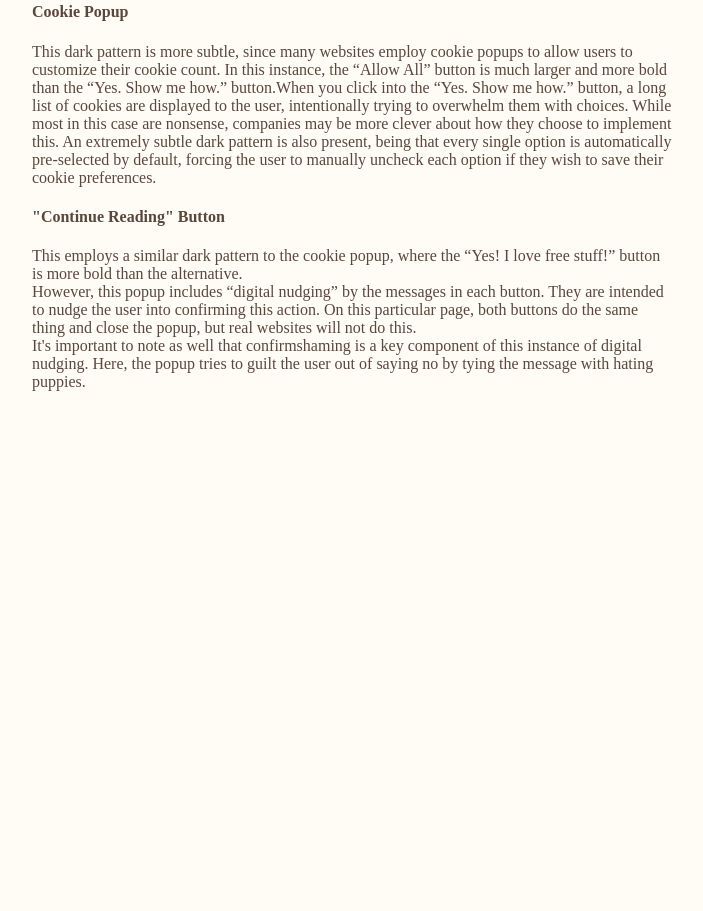
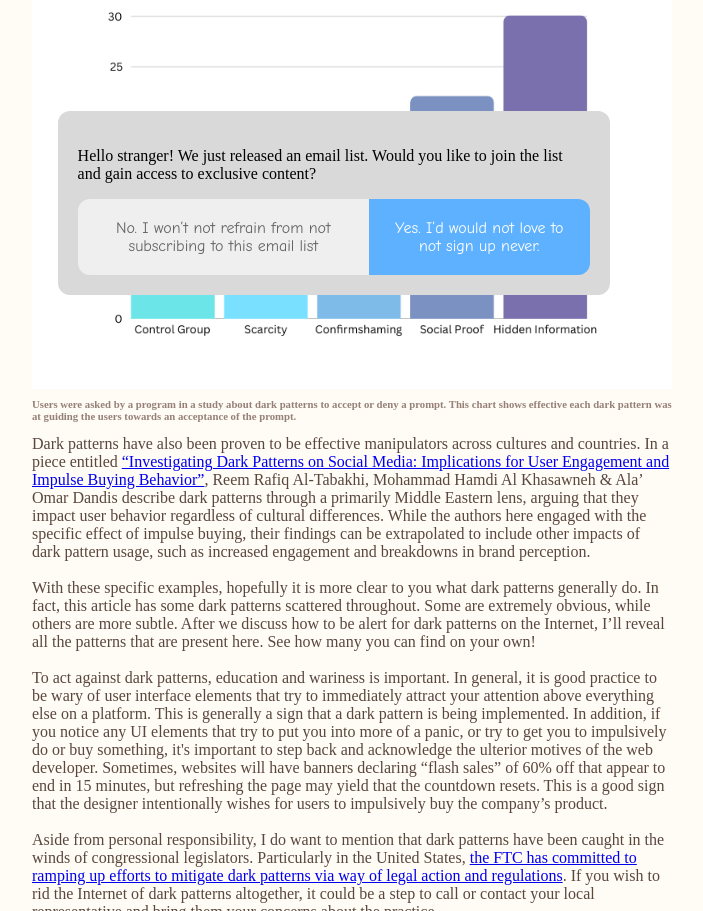
Before and after one commit to millercharlie/dark-patterns.github.io, a website: page index.html in a window 1280 px wide. Shown: the part 1889-2800 px from the top of the page, without its empty margins (288-991 px from the left). Before the commit the page ends 2296 px from the top, so only its background shows below. Drawn offline with Linux system fonts and the light colour scheme.

Commit message:
Add Images and Include Final Draft

```diff
--- a/index.html
+++ b/index.html
@@ -68,9 +68,6 @@
         <button class="download-btn" onClick="closeElement('.popup-container')">Yes! I love free stuff!</button>
     </div>
 </div>
-<!--<div class="ad-container">-->
-<!--    <img class="ad-img" src="assets/ad.png" alt="Fake Advertisement" />-->
-<!--</div>-->
 <div class="popup-container low">
     <p class="comic-sans-lmao">Hello stranger! We just released an email list. Would you like to join the list and gain access to exclusive content?</p>
     <div class="side-btns-nogap">
@@ -86,29 +83,46 @@
     <p class="article-text">
         There are over 1.1 billion websites on the Internet. Assuming website creators wish to monetize their platform, the attention of any viewers suddenly has a monetary value, as competition for it is fierce. Some platforms, such as Instagram and TikTok have chosen to develop costly machine learning algorithms to retain the attention of users on their platform for more ad impressions. Other developers who rely on subscriptions may choose a more nefarious solution to this problem. They use dark patterns, which are user interface elements that are intentionally designed to psychologically manipulate users into performing particular actions on a platform. But what forms can these “patterns” take? How can you recognize these UI elements and combat them? Here, we’ll highlight specific dark patterns to equip you with the tools to recognize and fight against them.
 
-Dark patterns take many shapes, but there are a few categories of general patterns that unethical designers will employ in their products. One such example is “confirmshaming”. This is the practice of designers deceptively guilting the user out of confirming an action that goes against the platform’s intent. For instance, when opting out of email subscriptions, a company that relies on such subscriptions may try to prevent users from unsubscribing by mentioning how many deals they’re missing out on by leaving. This can have the effect of manipulating users into retaining their subscription when they otherwise would not have.
+        Dark patterns take many shapes, but there are a few categories of general patterns that unethical designers will employ in their products. One such example is “confirmshaming”. This is the practice of designers deceptively guilting the user out of confirming an action that goes against the platform’s intent. For instance, when opting out of email subscriptions, a company that relies on such subscriptions may try to prevent users from unsubscribing by mentioning how many deals they’re missing out on by leaving. This can have the effect of manipulating users into retaining their subscription when they otherwise would not have.
+    </p>
+    <img src="assets/confirmshaming.png" alt="Confirmshaming Example" class="header-img" />
+    <h6>"Confirmshaming" in practice by Michaels. Here, they try to guilt the user into retaining their email subscription using certain messaging.</h6>
+    <p class="article-text">
+        Another dark pattern is “digital nudging”, although I concede this is a very general category that can apply to many dark patterns. Digital nudging employs UI elements to subtly convince users to perform desirable actions on a platform. One such example could be websites that have an extremely large and bold “download” button while the “cancel” button is more hidden in a smaller font. Users’ eyes would be immediately drawn to the “download” button, which may subtly convince them to download the item. Another would be social proof, or the usage of a bandwagon effect to convince users to proceed with an action.
 
-Another dark pattern is “digital nudging”, although I concede this is a very general category that can apply to many dark patterns. Digital nudging employs UI elements to subtly convince users to perform desirable actions on a platform. One such example could be websites that have an extremely large and bold “download” button while the “cancel” button is more hidden in a smaller font. Users’ eyes would be immediately drawn to the “download” button, which may subtly convince them to download the item. Another would be social proof, or the usage of a bandwagon effect to convince users to proceed with an action.
+        It’s important to note that dark patterns have varying levels of effectiveness. Based on experiments run by <a href="https://academic.oup.com/jla/article/13/1/43/6180579">Jamie Luguri and Lior Jacob Strahilevitz</a>, hidden information, social proof, and trick questions were effective in guiding consumer behavior.
+    </p>
+    <img src="assets/acceptance.png" alt="User Acceptance Chart" class="header-img" />
+    <h6>Users were asked by a program in a study about dark patterns to accept or deny a prompt. This chart shows effective each dark pattern was at guiding the users towards an acceptance of the prompt.</h6>
+<p class="article-text">
+        Dark patterns have also been proven to be effective manipulators across cultures and countries. In a piece entitled <a href="https://www.tandfonline.com/doi/full/10.1080/15332861.2024.2403054">“Investigating Dark Patterns on Social Media: Implications for User Engagement and Impulse Buying Behavior”</a>, Reem Rafiq Al-Tabakhi, Mohammad Hamdi Al Khasawneh & Ala’ Omar Dandis describe dark patterns through a primarily Middle Eastern lens, arguing that they impact user behavior regardless of cultural differences. While the authors here engaged with the specific effect of impulse buying, their findings can be extrapolated to include other impacts of dark pattern usage, such as increased engagement and breakdowns in brand perception.
 
-It’s important to note that dark patterns have varying levels of effectiveness. Based on experiments run by <a href="https://academic.oup.com/jla/article/13/1/43/6180579">Jamie Luguri and Lior Jacob Strahilevitz</a>, hidden information, social proof, and trick questions were effective in guiding consumer behavior.
+        With these specific examples, hopefully it is more clear to you what dark patterns generally do. In fact, this article has some dark patterns scattered throughout. Some are extremely obvious, while others are more subtle. After we discuss how to be alert for dark patterns on the Internet, I’ll reveal all the patterns that are present here. See how many you can find on your own!
 
-With these specific examples, hopefully it is more clear to you what dark patterns generally do. In fact, this article has some dark patterns scattered throughout. Some are extremely obvious, while others are more subtle. After we discuss how to be alert for dark patterns on the Internet, I’ll reveal all the patterns that are present here. See how many you can find on your own!
+        To act against dark patterns, education and wariness is important. In general, it is good practice to be wary of user interface elements that try to immediately attract your attention above everything else on a platform. This is generally a sign that a dark pattern is being implemented. In addition, if you notice any UI elements that try to put you into more of a panic, or try to get you to impulsively do or buy something, it's important to step back and acknowledge the ulterior motives of the web developer. Sometimes, websites will have banners declaring “flash sales” of 60% off that appear to end in 15 minutes, but refreshing the page may yield that the countdown resets. This is a good sign that the designer intentionally wishes for users to impulsively buy the company’s product.
 
-To act against dark patterns, education and wariness is important. In general, it is good practice to be wary of user interface elements that try to immediately attract your attention above everything else on a platform. This is generally a sign that a dark pattern is being implemented. In addition, if you notice any UI elements that try to put you into more of a panic, or try to get you to impulsively do or buy something, it's important to step back and acknowledge the ulterior motives of the web developer. Sometimes, websites will have banners declaring “flash sales” of 60% off that appear to end in 15 minutes, but refreshing the page may yield that the countdown resets. This is a good sign that the designer intentionally wishes for users to impulsively buy the company’s product.
+        Aside from personal responsibility, I do want to mention that dark patterns have been caught in the winds of congressional legislators. Particularly in the United States, <a href="https://www.ftc.gov/news-events/news/press-releases/2021/10/ftc-ramp-enforcement-against-illegal-dark-patterns-trick-or-trap-consumers-subscriptions">the FTC has committed to ramping up efforts to mitigate dark patterns via way of legal action and regulations</a>. If you wish to rid the Internet of dark patterns altogether, it could be a step to call or contact your local representative and bring them your concerns about the practice.
 
-Ultimately, though, I do admit it is extremely difficult to be wary of all dark patterns. Some can be very obvious, such as those flash sale banners I mentioned earlier. Others, such as checkboxes having pre-selected options that favor the company, are much more subtle and clever. I do hope though that you are more aware of a few forms these elements can take, and I hope you can explore the Internet safely without inadvertently submitting to a web platform’s desire for your attention and money.
-
-Now, though, I’ll list all the dark patterns I have built into this webpage. Some elements will have multiple dark patterns each. See how many you noticed!
+        Ultimately, though, I do admit it is extremely difficult to be wary of all dark patterns. Some can be very obvious, such as those flash sale banners I mentioned earlier. Others, such as checkboxes having pre-selected options that favor the company, are much more subtle and clever. I do hope though that you are more aware of a few forms these elements can take, and I hope you can explore the Internet safely without inadvertently submitting to a web platform’s desire for your attention and money. Now, though, I’ll list all the dark patterns I have built into this webpage. Some elements will have multiple dark patterns each. See how many you noticed!
 </p>
 <h4>“Sale” Banner</h4>
-<p class="article-text">This element proclaims a sale is ending in 10 minutes and urges the user to act quickly, but is a complete lie. Refreshing the page will reset the countdown.
-A small yellow “X” button is visible, but it is very small and blends in with the background of the banner, making it difficult to remove</p>
+<p class="article-text">
+    This element proclaims a sale is ending in 10 minutes and urges the user to act quickly, but is a complete lie. Refreshing the page will reset the countdown.
+A small yellow “X” button is visible, but it is very small and blends in with the background of the banner, making it difficult to remove
+</p>
 <h4>Cookie Popup</h4>
-<p class="article-text">This dark pattern is more subtle, since many websites employ cookie popups to allow users to customize their cookie count. In this instance, the “Allow All” button is much larger and more bold than the “Yes. Show me how.” button.When you click into the “Yes. Show me how.” button, a long list of cookies are displayed to the user, intentionally trying to overwhelm them with choices. While most in this case are nonsense, companies may be more clever about how they choose to implement this. An extremely subtle dark pattern is also present, being that every single option is automatically pre-selected by default, forcing the user to manually uncheck each option if they wish to save their cookie preferences.</p>
+<p class="article-text">
+    This dark pattern is more subtle, since many websites employ cookie popups to allow users to customize their cookie count. In this instance, the “Allow All” button is much larger and more bold than the “Yes. Show me how.” button.
+
+    When you click into the “Yes. Show me how.” button, a long list of cookies are displayed to the user, intentionally trying to overwhelm them with choices. While most in this case are nonsense, companies may be more clever about how they choose to implement this. An extremely subtle dark pattern is also present, being that every single option is automatically pre-selected by default, forcing the user to manually uncheck each option if they wish to save their cookie preferences.
+</p>
 <h4>"Continue Reading" Button</h4>
-<p class="article-text">This employs a similar dark pattern to the cookie popup, where the “Yes! I love free stuff!” button is more bold than the alternative.
-However, this popup includes “digital nudging” by the messages in each button. They are intended to nudge the user into confirming this action. On this particular page, both buttons do the same thing and close the popup, but real websites will not do this.
-It's important to note as well that confirmshaming is a key component of this instance of digital nudging. Here, the popup tries to guilt the user out of saying no by tying the message with hating puppies.
+<p class="article-text">
+    This employs a similar dark pattern to the cookie popup, where the “Yes! I love free stuff!” button is more bold than the alternative. However, this popup includes “digital nudging” by the messages in each button. They are intended to nudge the user into confirming this action. On this particular page, both buttons do the same thing and close the popup, but real websites will not do this. It's important to note as well that confirmshaming is a key component of this instance of digital nudging. Here, the popup tries to guilt the user out of saying no by tying the message with hating puppies.
+</p>
+<h4>"Email List" Popup</h4>
+<p class="article-text">
+    This popup uses a different dark pattern from the other popups described here. The text doesn’t try to draw the user’s attention, but is instead deliberately confusing. This text tries to trick the user into accidentally enrolling in the website’s fake email list.
 </p>
 </div>
 </body>
--- a/styles.css
+++ b/styles.css
@@ -16,6 +16,7 @@
 .article-text {
     text-align: left;
     white-space: pre-line;
+    margin-top: -30px;
 }
 
 /* Dark Pattern Styles */
@@ -86,7 +87,7 @@
     width: 40%;
     border-radius: 12px;
     position: absolute;
-    top: 80%;
+    top: 120%;
     left: 27%;
     padding: 20px;
     background-color: #D9D9D9;
@@ -154,7 +155,7 @@
 }
 
 .low {
-    top: 160%;
+    top: 250%;
 }
 
 h1 {
@@ -172,6 +173,7 @@ h6 {
     font-family: Avenir, "Times New Roman", sans-serif;
     color: #958177;
     text-align: left;
+    margin-top: 5px;
 }
 
 p {
```
Also changed, not shown: assets/acceptance.png (added), assets/confirmshaming.png (added).
